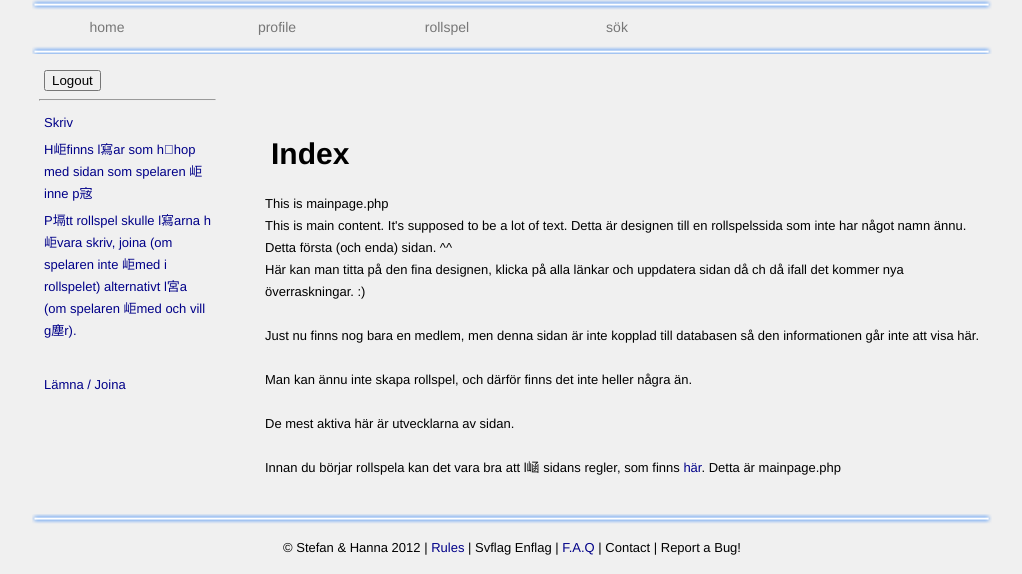
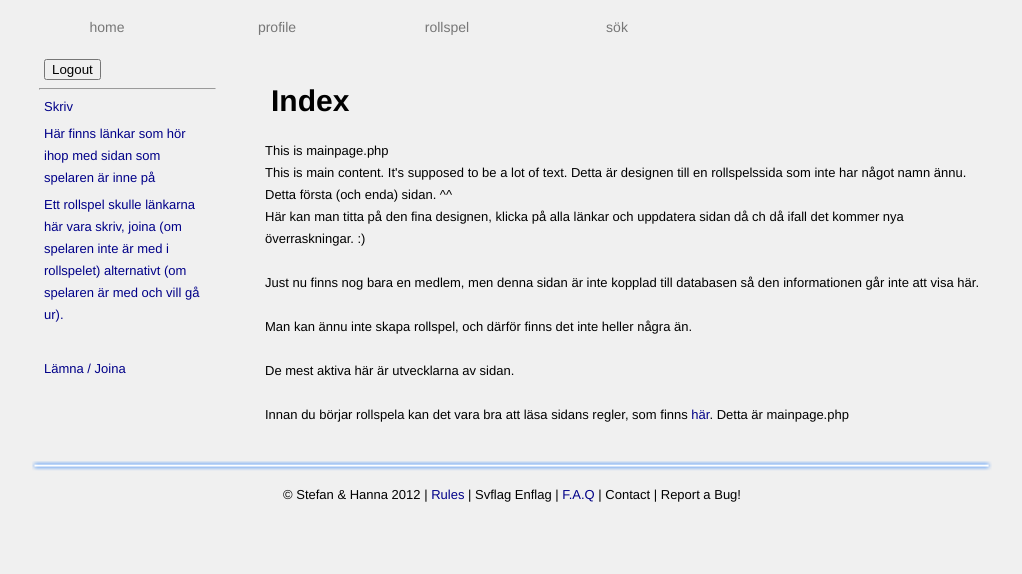
Before and after one commit to miniKiwi/RP, a PHP site: page / in a window 1280 px wide. Shown: the part 242-816 px from the top of the page, without its empty margins (128-1150 px from the left). After the commit the page ends 744 px from the top, so only its background shows below. Run offline with PHP 8.4, Linux system fonts and the light colour scheme; the visitor is signed in with stand-in values (Sample User, id 1); some libraries are stand-ins or nearby versions.

Commit message:
Updates by Incus

```diff
--- a/design.css
+++ b/design.css
@@ -1,15 +1,4 @@
 @charset "UTF-8";
-
-/* Makeshift CSS Reset remove htlm5 margins */
-{
-    margin: 0;
-	padding: 0;
-}
-
-/* Tell the browser to render HTML 5 elements as block */
-header, footer, aside, nav, article {
-    display: block;
-}
 
 body {
     margin: 0 auto;
@@ -23,10 +12,10 @@ h2{font-size: 28px; padding: 1px;}
 h3 {font-size: 18px; line-height: 5px; padding: 1px;}
 p {padding-bottom: 2px; size: 13px;}
 ul {margin: 0; padding: 0;}
-li {list-style: none; margin: 5px;}
 span {font-size: 13px;}
 
 /* ---- links ---- */
+li {list-style: none; margin: 5px;}
 
 li a:link {text-decoration: none; color: #008;}
 li a:visited {text-decoration: none; color: #008;}
@@ -38,45 +27,34 @@ a:visited {text-decoration: none; color: #008;}
 a:hover {text-decoration: none; color: #069;}
 a:active {text-decoration: none; color: #FAAF00;}
 
-/* ---- Lists ---- */
 
-li {
-	list-style: none;
+/* -------- The frame of all index.php  --------*/
+#pageContainer {
+	margin: 0px auto 0px auto;
+	width: 100%;
+}
+
+/* --- header --- */
+#pageHeader {
+	background-image: url('images/headerbildskainhärjpg');
+	background-position: top left;
+	width: 100%;
 }
 
 /* --- NAV --- */
-
-#nav {
-    position: absolute;
-	background-image: url("images/menu_space2-960-blue.png");
+#pageNav {
+    background-image: url("images/menu_space2-960-blue.png");
 	background-repeat: no-repeat;
-	clear: both;
-
-/* ----------------- Black Gradient navigation menu (add as an option later?)
-
-background: -moz-linear-gradient(left,  rgba(0,0,0,0) 0%, rgba(0,0,0,0.5) 11%, rgba(0,0,0,0.8) 29%, rgba(0,0,0,1) 51%, rgba(0,0,0,0.8) 71%, rgba(0,0,0,0.5) 88%, rgba(0,0,0,0) 100%); /* FF3.6+ */
-/*background: -webkit-gradient(linear, left top, right top, color-stop(0%,rgba(0,0,0,0)), color-stop(11%,rgba(0,0,0,0.5)), color-stop(29%,rgba(0,0,0,0.8)), color-stop(51%,rgba(0,0,0,1)), color-stop(71%,rgba(0,0,0,0.8)), color-stop(88%,rgba(0,0,0,0.5)), color-stop(100%,rgba(0,0,0,0))); /* Chrome,Safari4+ */
-/*background: -webkit-linear-gradient(left,  rgba(0,0,0,0) 0%,rgba(0,0,0,0.5) 11%,rgba(0,0,0,0.8) 29%,rgba(0,0,0,1) 51%,rgba(0,0,0,0.8) 71%,rgba(0,0,0,0.5) 88%,rgba(0,0,0,0) 100%); /* Chrome10+,Safari5.1+ */
-/*background: -o-linear-gradient(left,  rgba(0,0,0,0) 0%,rgba(0,0,0,0.5) 11%,rgba(0,0,0,0.8) 29%,rgba(0,0,0,1) 51%,rgba(0,0,0,0.8) 71%,rgba(0,0,0,0.5) 88%,rgba(0,0,0,0) 100%); /* Opera 11.10+ */
-/*background: -ms-linear-gradient(left,  rgba(0,0,0,0) 0%,rgba(0,0,0,0.5) 11%,rgba(0,0,0,0.8) 29%,rgba(0,0,0,1) 51%,rgba(0,0,0,0.8) 71%,rgba(0,0,0,0.5) 88%,rgba(0,0,0,0) 100%); /* IE10+ */
-/*background: linear-gradient(to right,  rgba(0,0,0,0) 0%,rgba(0,0,0,0.5) 11%,rgba(0,0,0,0.8) 29%,rgba(0,0,0,1) 51%,rgba(0,0,0,0.8) 71%,rgba(0,0,0,0.5) 88%,rgba(0,0,0,0) 100%); /* W3C */
-/*filter: progid:DXImageTransform.Microsoft.gradient( startColorstr='#00000000', endColorstr='#00000000',GradientType=1 ); /* IE6-9 */
-
-/* ---- END gradient nav menu css ---- */
-
 }
-
-#nav ul {
+#pageNav ul {
     margin: 0 auto;
 	width: 960px;
 	list-style: none;
 }
-
-#nav ul li {
+#pageNav ul li {
     float: left;
 }
-
-    #nav ul li a {
+	#pageNav ul li a {
 	    display: block;
 		margin-right: 20px;
 		width: 140px;
@@ -86,54 +64,31 @@ background: -moz-linear-gradient(left,  rgba(0,0,0,0) 0%, rgba(0,0,0,0.5) 11%, r
 		text-decoration: none;
 		color: #777;
 	}
-
-	    #nav ul li a:hover {
+	    #pageNav ul li a:hover {
 		    color: #ff0000;
 	    }
 
-		#nav ul li.selected a {
+		#pageNav ul li.selected a {
 		    color: #FAAF00;
 		}
 
-
-/* -------- The layout of index.php  --------*/
-#pageContainer {
-	margin: 0px auto 0px auto;
+#pageMain {
 	width: 100%;
 }
 
-#pageHeader {
-	background-image: url('images/headerbildskainh岮jpg');
-	background-position: top left;
-	width: 100%;
+#pageFooter {
+	position: relative;
+	background-image: url("images/menu_space960-blue.png");
+	background-repeat: no-repeat;
+	width: 960px;
+	bottom: 0;
+	text-align: center;
+	padding-top: 10px;
+
+	clear: both;
 }
 
-
-#pageContent {
-	background-color: #f0f0f0;
-	min-height:100%;
-	padding:10px 0px 10px 0px;
-	width: 177px;
-	clear: left;
-}
-
-
-#sidebarUserInfo {
-	display: aside;
-	width: 177px;
-	float: left;
-	/*clear: left; */
-	color: #000000;
-	padding-left: 7px;
-	/*padding-right: 7px; */
-	margin-top: 65px;
-	/*background-size: 100%; */
-	/*border-width: 25px; */
-	/* -moz-border-image: url(images/border_space-blue.png) 27 stretch; /* Firefox */
-	/* -webkit-border-image: url(images/border_space-blue.png) 27 stretch; /* Safari and Chrome */
-	/* -o-border-image: url(images/border_space-blue.png) 27 stretch;  /* Opera */
-	/* border-image: url(images/border_space-blue.png) 27 fill stretch;*/
-}
+/* ---------------- mainpage + other sides with two columns ----- */
 
 #sidebarMenu {
 	display: table-cell;
@@ -166,6 +121,8 @@ background: -moz-linear-gradient(left,  rgba(0,0,0,0) 0%, rgba(0,0,0,0.5) 11%, r
 	border-spacing: 10px;
 }
 
+
+
 #mainSecond {
 	display: table-cell;
 	width: 700px;
@@ -181,22 +138,9 @@ background: -moz-linear-gradient(left,  rgba(0,0,0,0) 0%, rgba(0,0,0,0.5) 11%, r
 	/*border-spacing: 10px; */
 }
 
-#pageMain {
-	float: right;
 
-}
 
-#pageFooter {
-	 position: relative;
-background-image: url("images/menu_space960-blue.png");
-background-repeat: no-repeat;
-width: 960px;
-bottom: 0;
-text-align: center;
-padding-top: 10px;
-margin-top: 20px;
-clear: both;
-}
+
 
  /* --- END index --- */
 
@@ -231,12 +175,6 @@ clear: both;
 		padding: 7px;
 		border: solid 1px;
 		}
-
-/* ---- Roleplay page ---- */
-
-#rpInfo {}
-
-.rpPost {}
 
  /* ------------------------------- TABLES ----------------------------- */
 
@@ -327,6 +265,24 @@ color: #309;
 
 /* ----- END Table Search ----- */
 
+
+
+
+
+
+
+
+
+
+
+
+
+
+
+
+
+
+
 /* ---- ON / OFF switch ---- */
 
 .onoffswitch {
--- a/index.php
+++ b/index.php
@@ -65,23 +65,21 @@ header("Link: <$page_url?location=index>; rel=\"previous\"; title=\"UTF-8'se'Log
 <div id="pageContainer">
 		<header id="pageHeader">
 			<?php include ('header.php'); ?>
+
 		</header>
-		<?php include ('nav.php'); ?>
 
-		<!-- <div id="pageContent"> -->
+		<nav id="pageNav">
+			<ul>
+				<li><a href="index.php?location=index">home</a></li>
+				<li><a href="index.php?location=profile">profile</a></li>
+				<li><a href="index.php?location=rp_participatinglist">rollspel</a></li>
+				<li><a href="index.php?location=search">sök</a></li>
+			</ul>
+		</nav>
 
-			<!-- Here you find the sidebar and the content visible all pages -->
-			<div id="sidebarUserInfo">
-			<?php include ('userinfo.php'); ?>
-			<hr>
-			</div>
-
-			<!-- <div id="pageMain"> -->
-
-				<?php changelocation($location); /* When function changelocation is called, new content is included here */ ?>
-			<!-- </div> -->
-
-		<!-- </div> -->
+		<div id="pageMain">
+			<?php changelocation($location); /* When function changelocation is called, new content is included here */ ?>
+		</div>
 
 		<footer id="pageFooter">
 				<?php include ('footer.php'); ?>
@@ -139,6 +137,9 @@ function changelocation($location) {
 		case 'editroleplay':
 			include ('rp_SLedit.php');
 			break;
+		case 'FAQ':
+			include ('FAQ.php');
+			break;
 
 	default:	// should never be reached unless user delibertely typed an undefined location in browser address field...
 			echo("<p> INVALID LOCATION '$location'</p>");
--- a/mainpage.php
+++ b/mainpage.php
@@ -1,8 +1,53 @@
 <div id="sidebarMenu">
+<?php
+	if( isset($_SESSION['Username']) ) {
+		if( isset($_SESSION['Username']) ) {
+			$loggedIn = 'You are currently logged in as <b>' . $_SESSION['Username'] . '</b>.';
+			} else {
+				$loggedIn = 'You are not currently logged in.';
+			}
+
+		if( isset($_SESSION['Username']) ) {
+		$login_action = isset($_SESSION['Username']) ? "logout" : "index";
+		$login_value = isset($_SESSION['Username']) ? "Logout" : "Index";
+		?>
+		<li>
+			<form name="Logout"  class="menuform" method="POST" action="index.php?location=<?php echo $login_action; ?>">
+				<input type="Submit" class="button" name="SubmitLogout" value="<?php echo $login_value; ?>" title="Logout">
+			</form>
+		</li>
+		<?php
+		} else {
+			// Dont show the logout button
+		}
+
+	} else {
+		?>
+			<section>
+				<form name="login" id="login" method="post" action="index.php?location=checkLogin">	<!-- POST to index.php with GET['location']=checkLogin -->
+					<b>LOGGA IN</b>
+					<div>
+						<input name="myusername" type="text" id="myusername" placeholder="Användarnamn" autofocus required>
+					</div>
+					<div>
+						<input name="mypassword" type="password" id="mypassword" placeholder="Lösenord" required>
+					</div>
+					<div>
+						<li>
+							<input type="submit" class="button" value="Logga in" />
+						</li>
+					</div>
+				</form><!-- form -->
+			</section><!-- content -->
+		<?php
+		}
+		?>
+
+	<hr>
 	<ul>
 		    <li><a href="#">Skriv</a></li>
-			<li><a href="#">H岠finns l寫ar som h򲠩hop med sidan som spelaren 岠inne p宼</a></li>
-			<li><a href="#">P塥tt rollspel skulle l寫arna h岠vara skriv, joina (om spelaren inte 岠med i rollspelet) alternativt l宮a (om spelaren 岠med och vill g塵r).</a></li>
+			<li><a href="#">Här finns länkar som hör ihop med sidan som spelaren är inne på</a></li>
+			<li><a href="#">Ett rollspel skulle länkarna här vara skriv, joina (om spelaren inte är med i rollspelet) alternativt (om spelaren är med och vill gå ur).</a></li>
 			<br>
 			<li><a href="#">Lämna / Joina</a></li>
 		</ul>
@@ -23,6 +68,6 @@
 			<br>
 			De mest aktiva här är utvecklarna av sidan.<br>
 			<br>
-	        Innan du börjar rollspela kan det vara bra att l崡 sidans regler, som finns <a href="tos.html">här</a>. Detta är mainpage.php
+	        Innan du börjar rollspela kan det vara bra att läsa sidans regler, som finns <a href="tos.html">här</a>. Detta är mainpage.php
 		    </p>
 	</div>
```
Lines whose indentation alone changed are shown as unchanged.
